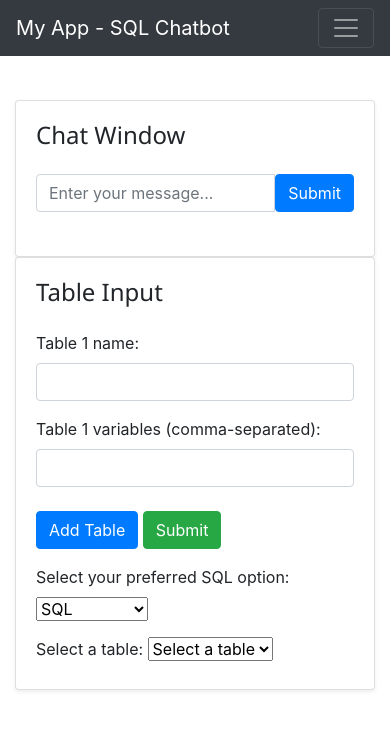
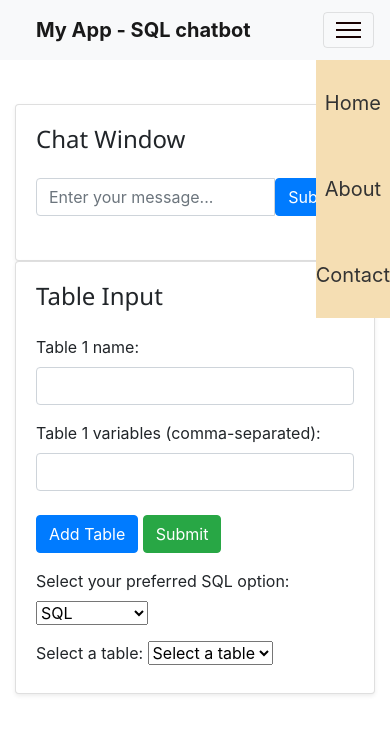
Before and after one commit to Badhusa/UI-UX-page, a plain HTML site: page index.html in a window 390 px wide. Drawn offline with nearby package versions, Linux system fonts and the light colour scheme.

Commit message:
all changes
responsive design

```diff
--- a/css/style.css
+++ b/css/style.css
@@ -18,6 +18,110 @@ html, body {
     margin: 0 auto;
     padding: 20px;
   }
+
+  /* Navbar styles */
+nav {
+    background-color: #333;
+    color: #fff;
+    font-size: 16px;
+    height: 60px;
+    position: relative;
+  }
+
+  .navbar-header {
+    height: 60px;
+    position: relative;
+  }
+
+  .navbar-brand {
+    color: #fff;
+    font-size: 24px;
+    font-weight: bold;
+    line-height: 60px;
+    margin: 0;
+    padding: 0 20px;
+  }
+
+  .navbar-toggle {
+    background-color: brown;
+    border: none;
+    cursor: pointer;
+    height: 60px;
+    position: absolute;
+    right: 0;
+    top: 0;
+    width: 60px;
+    z-index: 10;
+  }
+
+  .icon-bar {
+    background-color: #180101;
+    display: block;
+    height: 2px;
+    width: 25px;
+    margin: 5px auto;
+    transition: all 0.2s;
+  }
+
+  .navbar-toggle.collapsed .icon-bar {
+    transform: rotate(0deg) translate(0, 0);
+  }
+
+  .navbar-toggle .icon-bar:nth-child(2) {
+    transform-origin: center;
+  }
+
+  .navbar-toggle .icon-bar:first-child {
+    transform-origin: center top;
+  }
+
+  .navbar-toggle .icon-bar:last-child {
+    transform-origin: center bottom;
+  }
+
+  #navbar-collapse {
+    position: fixed;
+    background-color: #f5deb3;
+    display: none;
+    height: fit-content;
+    position: fixed;
+    top: 60px;
+    right: 0;
+    width: fit-content;
+    z-index: 9;
+  }
+  @media (min-width: 992px) {
+    .navbar-expand-lg .navbar-nav {
+        flex-direction: column;
+    }
+  }
+  @media (max-width: 768px) {
+    #navbar-collapse {
+      display: block;
+    }
+
+    #navbar-collapse ul {
+      list-style: none;
+      margin: 0;
+      padding: 0;
+      text-align: center;
+      display: flex;
+    }
+
+    #navbar-collapse li {
+      display: block;
+      margin: 0;
+      padding: 20px 0;
+    }
+
+    #navbar-collapse li a {
+      color: #333;
+      display: block;
+      font-size: 20px;
+      text-decoration: none;
+    }
+  }
+
 
 /* Chat window styles */
 .chat-window {
--- a/index.html
+++ b/index.html
@@ -21,16 +21,19 @@
 <body>
 
   <header>
-    <nav class="navbar navbar-expand-lg navbar-dark bg-dark">
+
+    <nav class="navbar navbar-expand-lg navbar-light bg-light">
       <div class="container-fluid">
-        <a class="navbar-brand" href="#">My App - SQL Chatbot</a>
-        <button class="navbar-toggler" type="button" data-bs-toggle="collapse" data-bs-target="#navbarNav" aria-controls="navbarNav" aria-expanded="false" aria-label="Toggle navigation">
-          <span class="navbar-toggler-icon"></span>
+        <a class="navbar-brand" href="#">My App - SQL chatbot</a>
+        <button class="navbar-toggler" type="button" id="nav-toggle">
+          <span class="icon-bar"></span>
+          <span class="icon-bar"></span>
+          <span class="icon-bar"></span>
         </button>
-        <div class="collapse navbar-collapse" id="navbarNav">
+        <div class="collapse navbar-collapse collapsed" id="navbar-collapse">
           <ul class="navbar-nav ms-auto">
             <li class="nav-item">
-              <a class="nav-link active" aria-current="page" href="#">Home</a>
+              <a class="nav-link" href="#">Home</a>
             </li>
             <li class="nav-item">
               <a class="nav-link" href="#">About</a>
@@ -42,6 +45,7 @@
         </div>
       </div>
     </nav>
+
   </header>
     <div class="container">
       <div class="row my-4">
--- a/js/script.js
+++ b/js/script.js
@@ -1,5 +1,11 @@
 (function(tables) {
     'use strict';
+
+    $("#nav-toggle").click(function() {
+        $("#navbar-collapse").toggleClass("collapsed");
+        $(".navbar-toggle .icon-bar:nth-child(2)").toggleClass("rotate-back");
+        $(".navbar-collapse").slideToggle("slow");
+      });
 
     // Message input functionality
     $("#submit-message-btn").on("click", function(e) {
```
